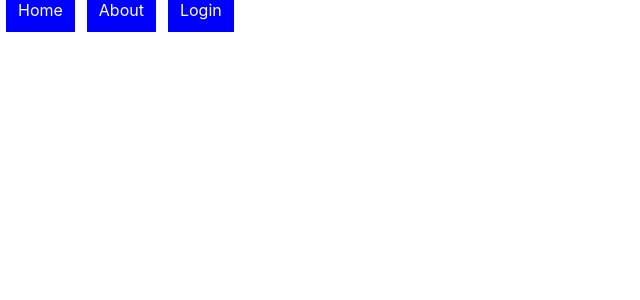
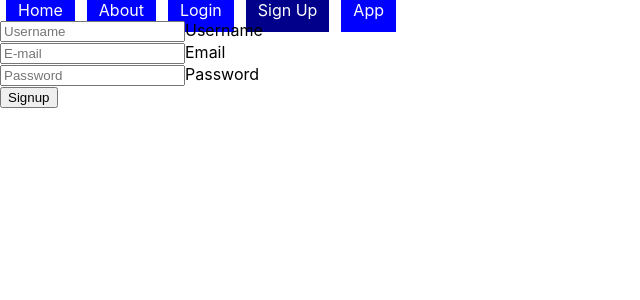
Before and after one commit to ochlupin/chungus-time-frontend, a React (Create React App) app: page /signup in a window 1280 px wide. Shown: the top 300 px of the page, without its empty margins (0-640 px from the left). Built offline with nearby package versions, Linux system fonts and the light colour scheme.

Commit message:
setup additional routes and basic components

```diff
--- a/package.json
+++ b/package.json
@@ -3,6 +3,7 @@
   "version": "0.1.0",
   "private": true,
   "dependencies": {
+    "@material-ui/core": "^3.9.0",
     "react": "^16.7.0",
     "react-dom": "^16.7.0",
     "react-router-dom": "^4.3.1",
--- /dev/null
+++ b/src/Signup.js
@@ -0,0 +1,25 @@
+import React from 'react';
+
+export default class Signup extends React.Component {
+  render() {
+    return (
+      <div>
+        <form>
+          <div>
+            <input type="text" name="username" placeholder="Username" />
+            <label htmlFor="username">Username</label>
+          </div>
+          <div>
+            <input type="text" name="email" placeholder="E-mail" />
+            <label htmlFor="email">Email</label>
+          </div>
+          <div>
+            <input type="password" name="password" placeholder="Password" />
+            <label htmlFor="password">Password</label>
+          </div>
+          <input type="submit" value="Signup" />
+        </form>
+      </div>
+    );
+  }
+}
--- /dev/null
+++ b/src/components/Timer.js
@@ -0,0 +1,3 @@
+import React from 'react';
+
+export default Timer;
--- /dev/null
+++ b/src/components/TimerForm.js
@@ -0,0 +1 @@
+import React from 'react';
--- a/src/index.js
+++ b/src/index.js
@@ -8,6 +8,7 @@ import * as serviceWorker from './serviceWorker';
 import Home from './Home';
 import About from './About';
 import Login from './Login';
+import Signup from './Signup';
 
 /* Add basic styling for NavLinks */
 const link = {
@@ -30,6 +31,12 @@ const NavBar = () => (
     <NavLink to="/login" exact style={link} activeStyle={{ background: 'darkblue' }}>
       Login
     </NavLink>
+    <NavLink to="/signup" exact style={link} activeStyle={{ background: 'darkblue' }}>
+      Sign Up
+    </NavLink>
+    <NavLink to="/app" exact style={link} activeStyle={{ background: 'darkblue' }}>
+      App
+    </NavLink>
   </div>
 );
 
@@ -40,6 +47,8 @@ ReactDOM.render(
       <Route exact path="/" component={Home} />
       <Route exact path="/about" component={About} />
       <Route exact path="/login" component={Login} />
+      <Route exact path="/signup" component={Signup} />
+      <Route exact path="/app" component={App} />
     </React.Fragment>
   </Router>,
   document.getElementById('root')
```
Also changed, not shown: src/containers/TimerContainer.js (added, +8 -0 lines), 1 other file (tests, documents, lock files or other folders).
